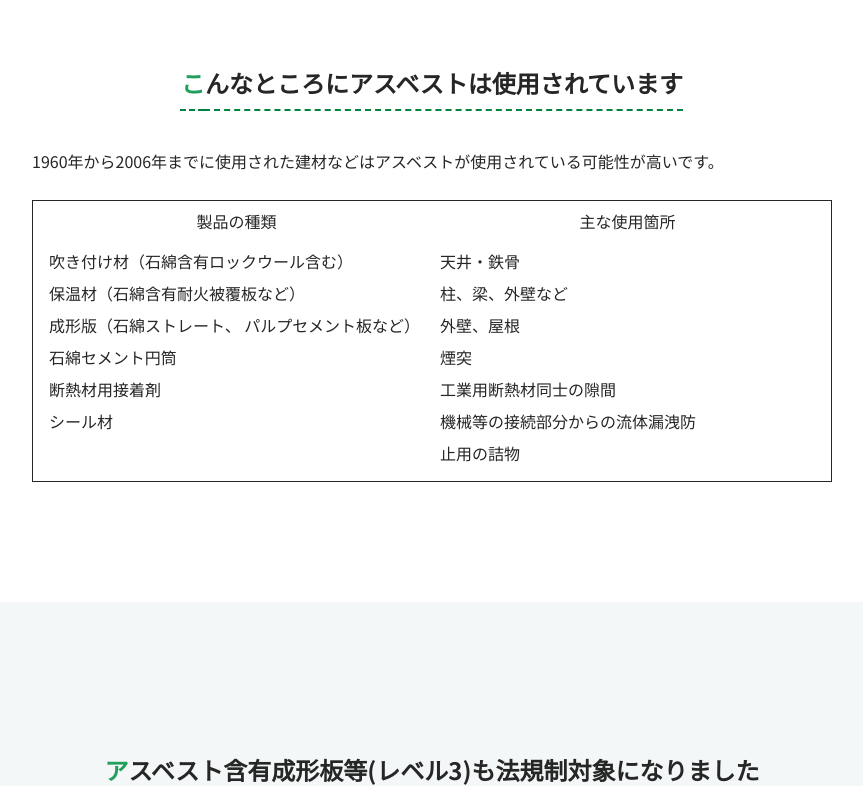
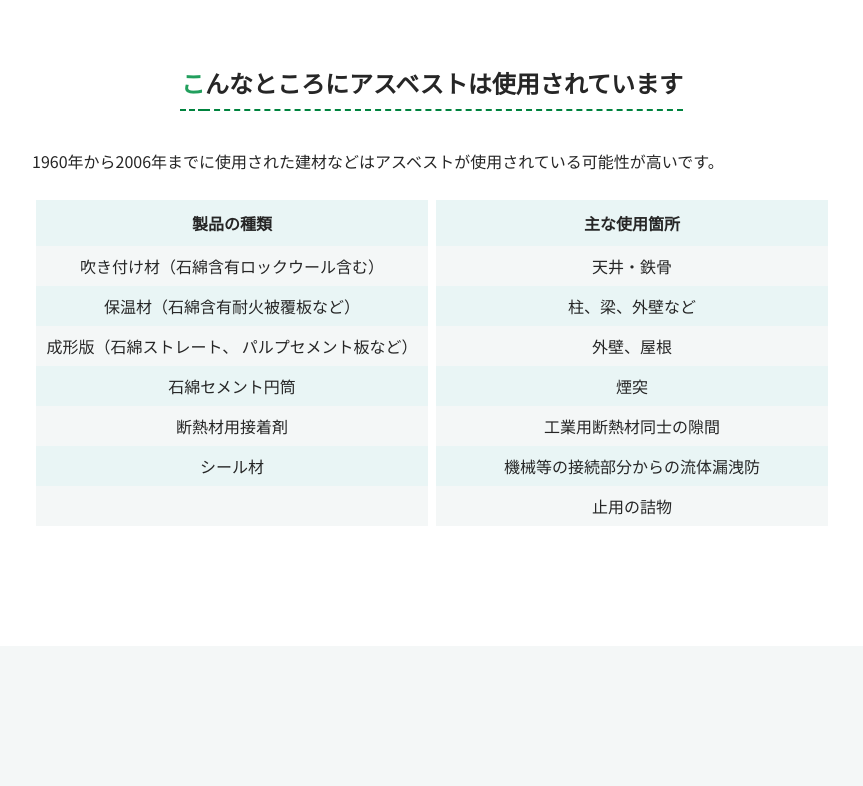
Before and after one commit to I-BIS-dev/hammers_corporate-site, a PHP site: page /about/ in a window 1280 px wide. Shown: the part 2378-3164 px from the top of the page, without its empty margins (208-1071 px from the left). Run offline with PHP 8.4, Linux system fonts and the light colour scheme.

Commit message:
テーブル作成

```diff
--- a/about/index.html
+++ b/about/index.html
@@ -137,6 +137,7 @@
               <li class="l-about-table__item">石綿セメント円筒</li>
               <li class="l-about-table__item">断熱材用接着剤</li>
               <li class="l-about-table__item">シール材</li>
+              <li class="l-about-table__item">シール材</li>
             </ul>
           </div>
           <div class="l-about-table__right">
--- a/assets/scss/layout/_about.scss
+++ b/assets/scss/layout/_about.scss
@@ -314,49 +314,88 @@
         margin: 0 auto;
         max-width: 800px;
         padding-bottom: 24px;
-        @include mq(sp-ls) {
-          padding-bottom: 16px;
-        }
+        // @include mq(sp-ls) {
+        //   padding-bottom: 16px;
+        // }
       }
     }
 
     .l-about-table {
-      border: 1px solid $black;
-      padding: 8px 8px;
+      // border: 1px solid $black;
+      // padding: 8px 8px;
       display: flex;
       justify-content: space-between;
       max-width: 800px;
       margin: 0 auto;
-      @include mq(sp) {
+      @include mq(sp-ls) {
         flex-direction: column;
+        justify-content: center;
       }
 
       .l-about-table__left {
         flex: 5;
+        max-width: 400px;
+        width: 100%;
+        @include mq(sp-ls) {
+          padding-bottom: 16px;
+          margin: 0 auto;
+        }
         @include mq(sp) {
           padding-bottom: 16px;
         }
 
         .l-about-table__ttl {
           text-align: center;
-          padding-bottom: 16px;
+          font-weight: bold;
+          padding: 11px 0;
+          background-color: #e9f5f5;
+          margin: 0 4px;
         }
         .l-about-table__list {
           .l-about-table__item {
-            padding: 0 0 8px 8px;
+            padding: 8px 0;
+            margin: 0 4px;
+            background-color: $bg-color;
+            text-align: center;
+            &:nth-child(even) {
+              background-color: #e9f5f5;
+            }
+            &:last-child {
+              color: transparent;
+            }
+            &:last-child {
+              @include mq(sp-ls) {
+                display: none;
+              }
+            }
           }
         }
       }
       .l-about-table__right {
         flex: 5;
+        max-width: 400px;
+        width: 100%;
+        @include mq(sp-ls) {
+          padding-bottom: 16px;
+          margin: 0 auto;
+        }
 
         .l-about-table__ttl {
           text-align: center;
-          padding-bottom: 16px;
+          font-weight: bold;
+          padding: 11px 0;
+          background-color: #e9f5f5;
+          margin: 0 4px;
         }
         .l-about-table__list {
           .l-about-table__item {
-            padding: 0 0 8px 8px;
+            padding: 8px 0;
+            margin: 0 4px;
+            background-color: $bg-color;
+            text-align: center;
+            &:nth-child(even) {
+              background-color: #e9f5f5;
+            }
           }
         }
       }
```
Also changed, not shown: css/common.css.
